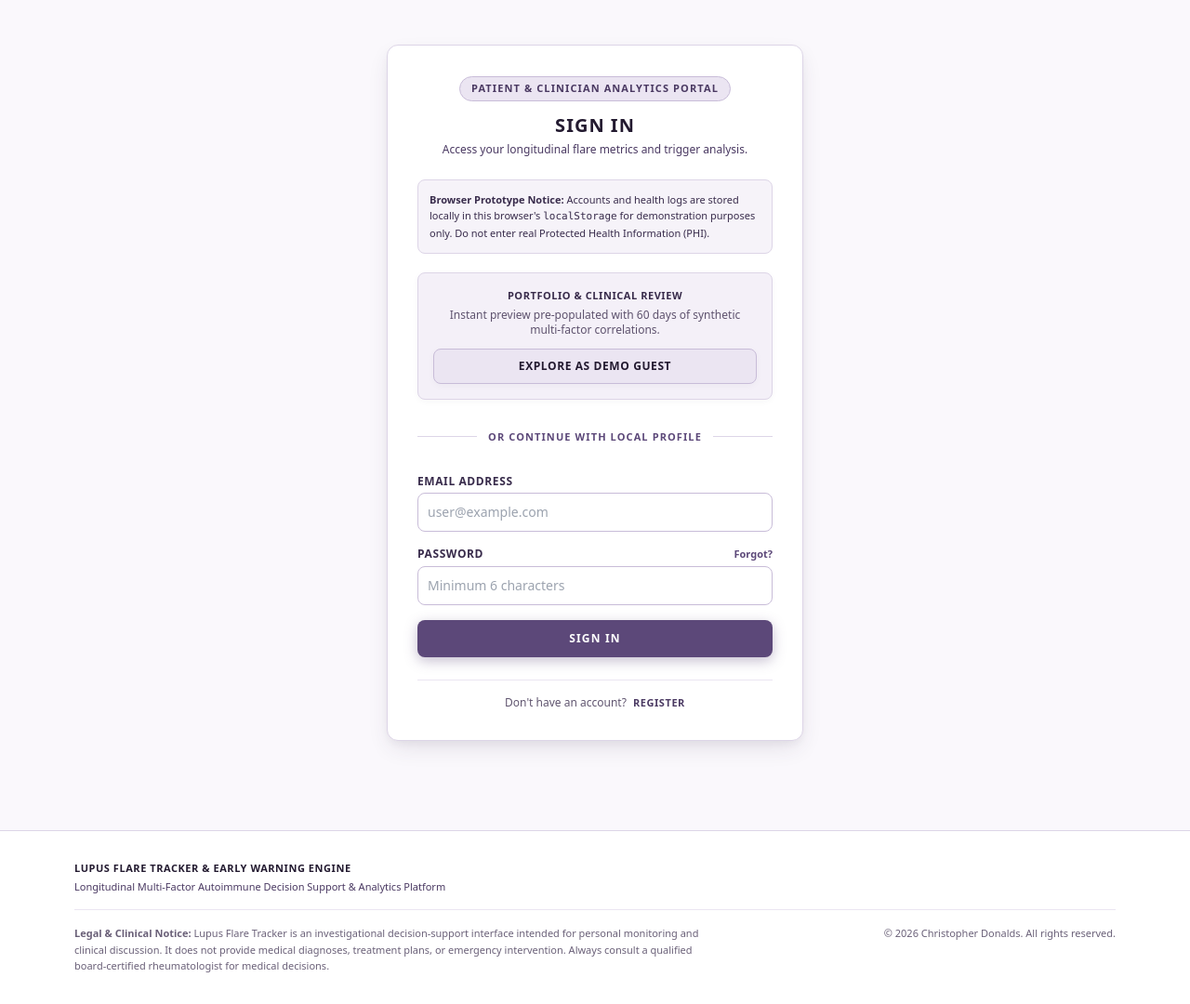
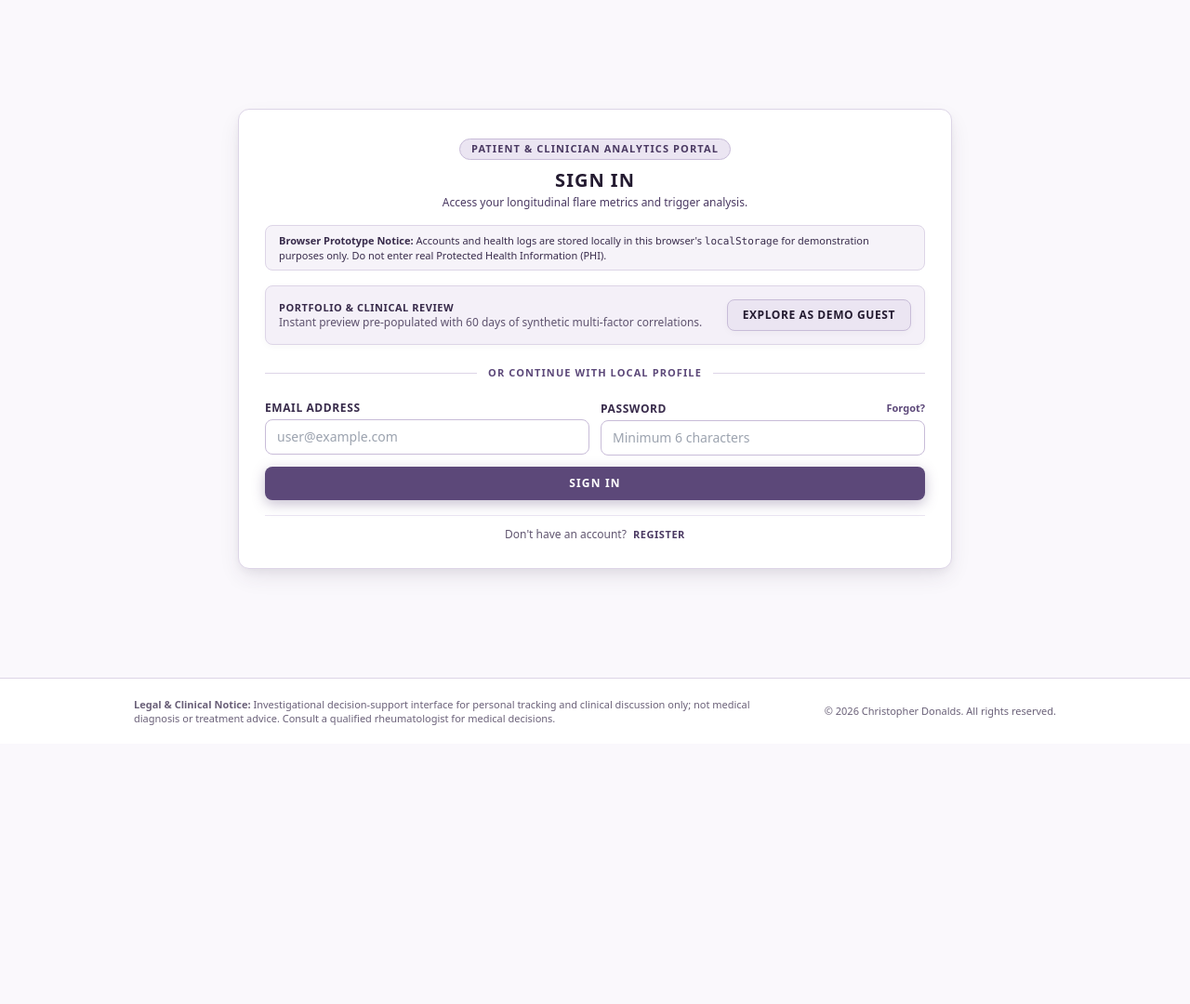
Before and after one commit to chrisd332/lupus_flare_tracking, a plain HTML site: page index.html in a window 1280 px wide. Shown: the whole page at 93% size. After the commit the page ends 800 px from the top, so only its background shows below. Drawn offline with nearby package versions, Linux system fonts and the light colour scheme.

Commit message:
index fix

```diff
--- a/index.html
+++ b/index.html
@@ -38,54 +38,57 @@
 </head>
 <body class="bg-brand-25 text-slate-800 antialiased font-sans min-h-screen flex flex-col justify-between">
 
-    <main class="flex-grow flex items-center justify-center px-4 py-12">
-        <div class="w-full max-w-md bg-white border border-brand-200 rounded-xl shadow-elevated-purple p-8">
+    <main class="flex-grow flex items-center justify-center px-4 py-5">
+        <div class="w-full max-w-2xl lg:max-w-3xl bg-white border border-brand-200 rounded-xl shadow-elevated-purple p-6 sm:p-7">
 
-            <div class="text-center mb-6">
-                <span class="text-[11px] font-bold uppercase tracking-widest text-brand-800 bg-brand-100 border border-brand-300 rounded-full px-3 py-1 inline-block mb-3">
+            <div class="text-center mb-4">
+                <span class="text-[11px] font-bold uppercase tracking-widest text-brand-800 bg-brand-100 border border-brand-300 rounded-full px-3 py-0.5 inline-block mb-2">
                     Patient & Clinician Analytics Portal
                 </span>
                 <h1 class="text-xl font-bold uppercase tracking-wider text-brand-950" id="auth-title">Sign In</h1>
-                <p class="text-xs text-brand-800 mt-1" id="auth-sub">Access your longitudinal flare metrics and trigger analysis.</p>
+                <p class="text-xs text-brand-800 mt-0.5" id="auth-sub">Access your longitudinal flare metrics and trigger analysis.</p>
             </div>
 
             <!-- Browser Storage Notice -->
-            <div class="bg-brand-50/80 border border-brand-200 rounded-lg p-3 mb-5 text-[11px] text-brand-900 leading-relaxed">
+            <div class="bg-brand-50/80 border border-brand-200 rounded-lg px-3.5 py-2 mb-4 text-[11px] text-brand-900 leading-snug">
                 <strong>Browser Prototype Notice:</strong> Accounts and health logs are stored locally in this browser's <code>localStorage</code> for demonstration purposes only. Do not enter real Protected Health Information (PHI).
             </div>
 
             <!-- Non-Blocking Status / Error Box -->
-            <div id="auth-alert" role="status" aria-live="polite" class="hidden p-3 border rounded-lg mb-5 text-xs font-semibold"></div>
+            <div id="auth-alert" role="status" aria-live="polite" class="hidden p-2.5 border rounded-lg mb-4 text-xs font-semibold"></div>
 
             <!-- Demo Guest Fast-Track -->
-            <div class="bg-brand-50 border border-brand-200 rounded-lg p-4 mb-6 shadow-subtle-purple text-center">
-                <span class="text-[11px] font-bold uppercase tracking-wider text-brand-900 block mb-1">Portfolio & Clinical Review</span>
-                <p class="text-xs text-brand-900/80 mb-3">Instant preview pre-populated with 60 days of synthetic multi-factor correlations.</p>
-                <button type="button" onclick="loginAsDemoGuest()" class="w-full py-2.5 bg-brand-100 hover:bg-brand-200 border border-brand-300 rounded-lg text-brand-950 text-xs font-bold uppercase tracking-wider shadow-subtle-purple transition focus-visible:outline-none focus-visible:ring-2 focus-visible:ring-brand-600">
+            <div class="bg-brand-50 border border-brand-200 rounded-lg p-3.5 mb-4 shadow-subtle-purple flex flex-col sm:flex-row sm:items-center sm:justify-between gap-3">
+                <div class="text-left">
+                    <span class="text-[11px] font-bold uppercase tracking-wider text-brand-900 block">Portfolio & Clinical Review</span>
+                    <p class="text-xs text-brand-900/80">Instant preview pre-populated with 60 days of synthetic multi-factor correlations.</p>
+                </div>
+                <button type="button" onclick="loginAsDemoGuest()" class="sm:shrink-0 px-4 py-2 bg-brand-100 hover:bg-brand-200 border border-brand-300 rounded-lg text-brand-950 text-xs font-bold uppercase tracking-wider shadow-subtle-purple transition focus-visible:outline-none focus-visible:ring-2 focus-visible:ring-brand-600">
                     Explore as Demo Guest
                 </button>
             </div>
 
-            <div class="relative flex py-2 items-center mb-6">
+            <div class="relative flex py-1.5 items-center mb-4">
                 <div class="flex-grow border-t border-brand-200"></div>
                 <span class="flex-shrink mx-3 text-[11px] uppercase font-bold tracking-widest text-brand-700">Or Continue With Local Profile</span>
                 <div class="flex-grow border-t border-brand-200"></div>
             </div>
 
-            <form id="auth-form" onsubmit="handleAuthSubmit(event)" class="space-y-4">
+            <form id="auth-form" onsubmit="handleAuthSubmit(event)" class="space-y-3">
                 <div id="field-name" class="hidden">
                     <label for="input-name" class="block text-xs font-bold uppercase tracking-wider text-brand-900 mb-1">Display Name</label>
-                    <input type="text" id="input-name" autocomplete="name" placeholder="e.g. Alex Rivera" class="w-full border border-brand-300 rounded-lg p-2.5 text-sm bg-white focus:border-brand-600 focus-visible:outline-none focus-visible:ring-2 focus-visible:ring-brand-500">
+                    <input type="text" id="input-name" autocomplete="name" placeholder="e.g. Alex Rivera" class="w-full border border-brand-300 rounded-lg px-3 py-2 text-sm bg-white focus:border-brand-600 focus-visible:outline-none focus-visible:ring-2 focus-visible:ring-brand-500">
                 </div>
 
                 <div id="field-dob" class="hidden">
                     <label for="input-dob" class="block text-xs font-bold uppercase tracking-wider text-brand-900 mb-1">Date of Birth (Optional)</label>
-                    <input type="date" id="input-dob" autocomplete="bday" value="1990-01-15" class="w-full border border-brand-300 rounded-lg p-2.5 text-sm bg-white focus:border-brand-600 focus-visible:outline-none focus-visible:ring-2 focus-visible:ring-brand-500">
+                    <input type="date" id="input-dob" autocomplete="bday" value="1990-01-15" class="w-full border border-brand-300 rounded-lg px-3 py-2 text-sm bg-white focus:border-brand-600 focus-visible:outline-none focus-visible:ring-2 focus-visible:ring-brand-500">
                 </div>
 
+                <div class="grid grid-cols-1 sm:grid-cols-2 gap-3">
                     <div>
                         <label for="input-email" class="block text-xs font-bold uppercase tracking-wider text-brand-900 mb-1">Email Address</label>
-                    <input type="email" id="input-email" required autocomplete="email" placeholder="user@example.com" class="w-full border border-brand-300 rounded-lg p-2.5 text-sm bg-white focus:border-brand-600 focus-visible:outline-none focus-visible:ring-2 focus-visible:ring-brand-500">
+                        <input type="email" id="input-email" required autocomplete="email" placeholder="user@example.com" class="w-full border border-brand-300 rounded-lg px-3 py-2 text-sm bg-white focus:border-brand-600 focus-visible:outline-none focus-visible:ring-2 focus-visible:ring-brand-500">
                     </div>
 
                     <div>
@@ -93,15 +96,16 @@
                             <label for="input-password" class="text-xs font-bold uppercase tracking-wider text-brand-900">Password</label>
                             <button type="button" id="label-forgot" class="text-[11px] font-semibold text-brand-700 hover:underline focus-visible:outline-none focus-visible:ring-2 focus-visible:ring-brand-500 rounded" onclick="simulateForgotPassword()">Forgot?</button>
                         </div>
-                    <input type="password" id="input-password" required minlength="6" autocomplete="current-password" placeholder="Minimum 6 characters" class="w-full border border-brand-300 rounded-lg p-2.5 text-sm bg-white focus:border-brand-600 focus-visible:outline-none focus-visible:ring-2 focus-visible:ring-brand-500">
+                        <input type="password" id="input-password" required minlength="6" autocomplete="current-password" placeholder="Minimum 6 characters" class="w-full border border-brand-300 rounded-lg px-3 py-2 text-sm bg-white focus:border-brand-600 focus-visible:outline-none focus-visible:ring-2 focus-visible:ring-brand-500">
+                    </div>
                 </div>
 
-                <button type="submit" id="btn-submit" class="w-full py-3 bg-brand-700 hover:bg-brand-800 rounded-lg text-white font-bold text-xs uppercase tracking-widest shadow-button-purple transition mt-2 focus-visible:outline-none focus-visible:ring-2 focus-visible:ring-brand-600">
+                <button type="submit" id="btn-submit" class="w-full py-2.5 bg-brand-700 hover:bg-brand-800 rounded-lg text-white font-bold text-xs uppercase tracking-widest shadow-button-purple transition mt-1 focus-visible:outline-none focus-visible:ring-2 focus-visible:ring-brand-600">
                     Sign In
                 </button>
             </form>
 
-            <div class="text-center mt-6 pt-4 border-t border-brand-100">
+            <div class="text-center mt-4 pt-3 border-t border-brand-100">
                 <p class="text-xs text-brand-900/80">
                     <span id="auth-switch-prompt">Don't have an account?</span>
                     <button type="button" onclick="toggleAuthMode()" class="font-bold text-brand-800 hover:underline ml-1 uppercase tracking-wider text-[11px] focus-visible:outline-none focus-visible:ring-2 focus-visible:ring-brand-500 rounded" id="auth-switch-btn">
@@ -158,8 +162,8 @@
         function showAlert(msg, isError = true) {
             const el = document.getElementById('auth-alert');
             el.className = isError
-                ? "p-3 border border-rose-300 bg-rose-50 text-rose-900 rounded-lg mb-5 text-xs font-semibold"
-                : "p-3 border border-emerald-300 bg-emerald-50 text-emerald-900 rounded-lg mb-5 text-xs font-semibold";
+                ? "p-2.5 border border-rose-300 bg-rose-50 text-rose-900 rounded-lg mb-4 text-xs font-semibold"
+                : "p-2.5 border border-emerald-300 bg-emerald-50 text-emerald-900 rounded-lg mb-4 text-xs font-semibold";
             el.innerText = msg;
             el.classList.remove('hidden');
         }
@@ -306,27 +310,12 @@
         }
     </script>
 
-    <footer class="bg-white border-t border-brand-200 mt-12 py-8 text-xs text-brand-900/80 no-print">
-        <div class="max-w-6xl mx-auto px-4 space-y-4">
-            <div class="flex flex-wrap justify-between items-center gap-4 pb-4 border-b border-brand-100">
-                <div class="space-y-1">
-                    <p class="font-bold uppercase tracking-wider text-brand-950 text-[11px]">
-                        Lupus Flare Tracker & Early Warning Engine
+    <footer class="bg-white border-t border-brand-200 py-5 text-xs text-brand-900/80 no-print">
+        <div class="max-w-5xl mx-auto px-4 flex flex-wrap justify-between items-center gap-3 text-[11px] text-brand-900/75 leading-snug">
+            <p class="max-w-2xl">
+                <strong>Legal & Clinical Notice:</strong> Investigational decision-support interface for personal tracking and clinical discussion only; not medical diagnosis or treatment advice. Consult a qualified rheumatologist for medical decisions.
             </p>
-                    <p class="text-[11px] text-brand-800">
-                        Longitudinal Multi-Factor Autoimmune Decision Support & Analytics Platform
-                    </p>
-                </div>
-            </div>
-
-            <div class="flex flex-wrap justify-between items-start gap-4 text-[11px] text-brand-900/75 leading-relaxed">
-                <p class="max-w-2xl">
-                    <strong>Legal & Clinical Notice:</strong> Lupus Flare Tracker is an investigational decision-support interface intended for personal monitoring and clinical discussion. It does not provide medical diagnoses, treatment plans, or emergency intervention. Always consult a qualified board-certified rheumatologist for medical decisions.
-                </p>
-                <div class="text-right space-y-0.5">
-                    <p>© 2026 Christopher Donalds. All rights reserved.</p>
-                </div>
-            </div>
+            <p class="text-right">© 2026 Christopher Donalds. All rights reserved.</p>
         </div>
     </footer>
 </body>
```
Lines whose indentation alone changed are shown as unchanged.
